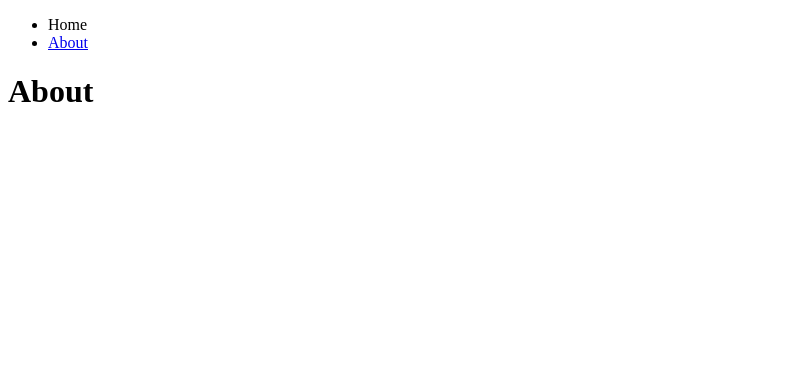
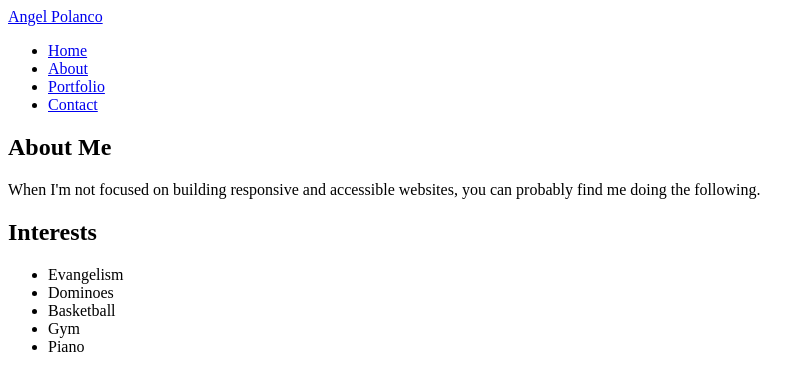
Before and after one commit to angelp0325/personal-website, a plain HTML site: page about.html in a window 1280 px wide. Shown: the whole page, without its empty margins (0-812 px from the left). Drawn offline with Linux system fonts and the light colour scheme.

Commit message:
added about page

```diff
--- a/about.html
+++ b/about.html
@@ -4,15 +4,48 @@
     <meta charset="UTF-8" />
     <meta name="viewport" content="width=device-width, initial-scale=1.0" />
     <link rel="stylesheet" href="/style.css" />
-    <title>Document</title>
+    <title>About - Angel Polanco</title>
   </head>
   <body>
-    <nav>
-      <ul>
-        <li><a href="/index.html"></a>Home</li>
-        <li><a href="#">About</a></li>
-      </ul>
-    </nav>
-    <h1>About</h1>
+    <header class="site-header">
+      <nav aria-label="Primary">
+        <a class="brand" href="/index.html">Angel Polanco</a>
+        <ul class="nav">
+          <li><a href="/index.html">Home</a></li>
+          <li><a href="/about.html" aria-current="page">About</a></li>
+          <li><a href="/portfolio.html">Portfolio</a></li>
+          <li><a href="/contact.html">Contact</a></li>
+        </ul>
+      </nav>
+    </header>
+
+    <main>
+      <article class="about">
+        <header>
+          <h1>About Me</h1>
+        </header>
+        <p>
+          When I'm not focused on building responsive and accessible websites,
+          you can probably find me doing the following.
+        </p>
+        <section>
+          <h2>Interests</h2>
+          <ul>
+            <li>Evangelism</li>
+            <li>Dominoes</li>
+            <li>Basketball</li>
+            <li>Gym</li>
+            <li>Piano</li>
+          </ul>
+        </section>
+      </article>
+    </main>
+
+    <footer class="site-footer"></footer>
+
+    <script src="/home.js"></script>
+    <script>
+      document.getElementById("year").textContent = new Date().getFullYear();
+    </script>
   </body>
 </html>
```
